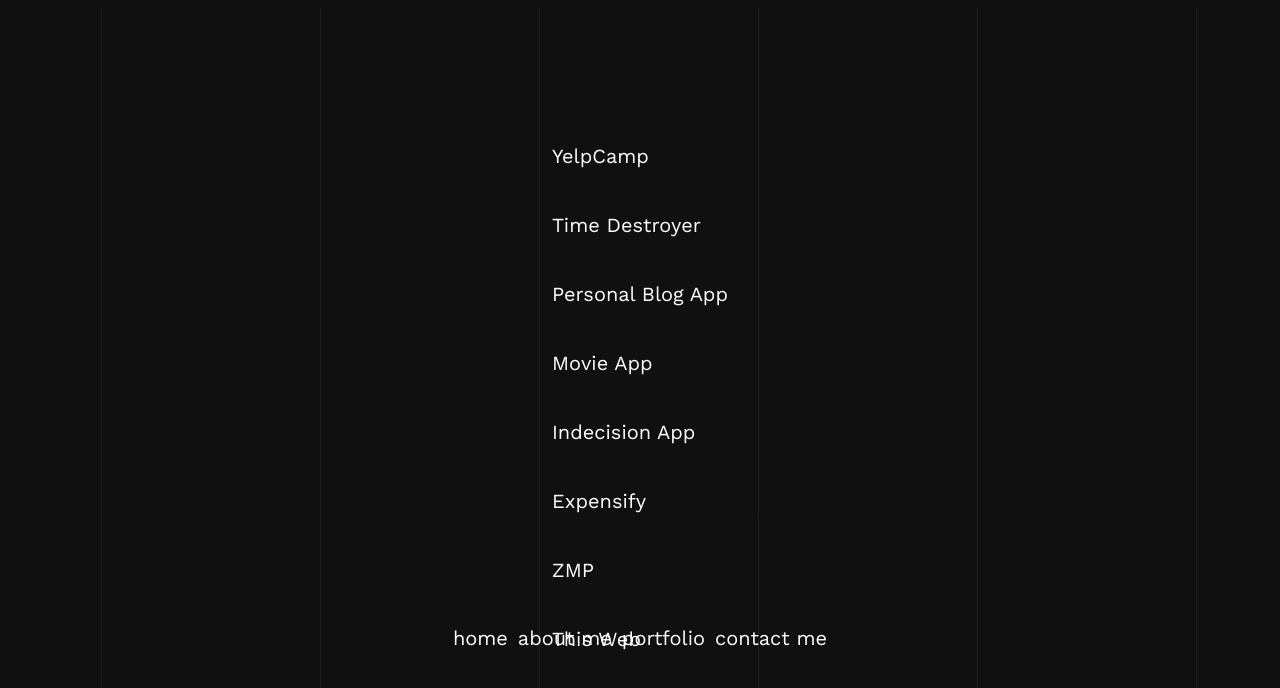
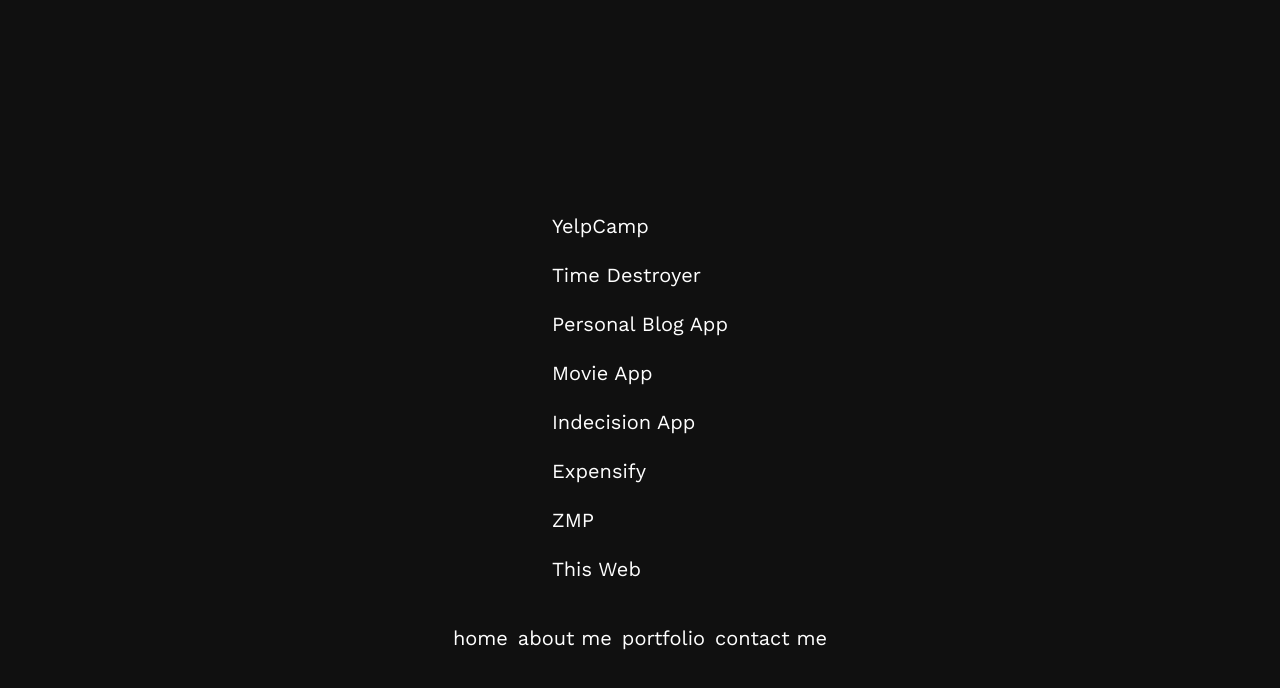
Before and after one commit to nanguer/portfolio, a React (Create React App) app: page /portfolio in a window 1280 px wide. Shown: the top 688 px of the page. Built offline with nearby package versions, Linux system fonts and the light colour scheme.

Commit message:
portfolio item fix

```diff
--- a/src/components/Greet.js
+++ b/src/components/Greet.js
@@ -23,14 +23,11 @@ class Greet extends React.Component {
 				<div>
 					<div className="main-title">
 						<h1>
-							Hi,
-							<br /> I'm
 							<span className="nahuel" onClick={this.handleClick}>
 								{' '}
-								Nahuel
+								NNG
 							</span>
 						</h1>
-						<h2>I'am a Web Developer</h2>
 					</div>
 				</div>
 			</Tween>
--- a/src/components/PortfolioPage.js
+++ b/src/components/PortfolioPage.js
@@ -55,6 +55,6 @@ export default class PortfolioPage extends Component {
 		]
 	};
 	render() {
-		return this.state.works.map(work => <PortfolioItem key={work.id} work={work} />);
+		return <div>{this.state.works.map(work => <PortfolioItem key={work.id} work={work} />)}</div>;
 	}
 }
--- a/src/routers/AppRouter.js
+++ b/src/routers/AppRouter.js
@@ -10,7 +10,7 @@ import '../styles/styles.scss';
 const AppRouter = () => (
 	<BrowserRouter>
 		<div>
-			<div className="stripes" />
+			{/* <div className="stripes" /> */}
 			<div className="wrapper">
 				<Switch>
 					<Route path="/" component={Greet} exact={true} />
--- a/src/styles/components/submenu.scss
+++ b/src/styles/components/submenu.scss
@@ -17,6 +17,5 @@
 	transition: all 0.2s ease-in-out;
 }
 .submenu__home:hover {
-	color: red;
-	font-size: 22px;
+	font-weight: 700;
 }
```
